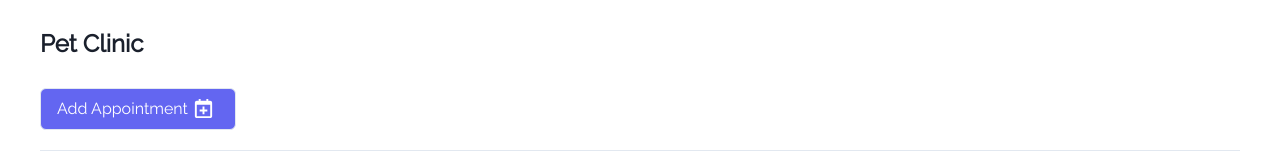
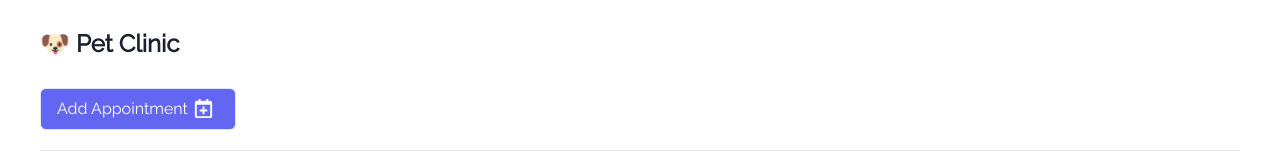
Before and after one commit to leobh76/pet-clinic-final, a Next.js app: page / in a window 1280 px wide. Shown: the top 160 px of the page. Built offline with nearby package versions, Linux system fonts and the light colour scheme; no server answers; the database is empty.

Commit message:
added dog icon

```diff
--- a/pages/index.js
+++ b/pages/index.js
@@ -46,7 +46,7 @@ export default function Home() {
 
       <main className="pt-5 pb-1 mx-10">
         <h1 className="text-2xl md:text-2xl text-left font-bold py-2">
-          Pet Clinic
+          🐶 Pet Clinic
         </h1>
 
         <div className="container mr-auto flex justify-between py-5 border-b">
```
